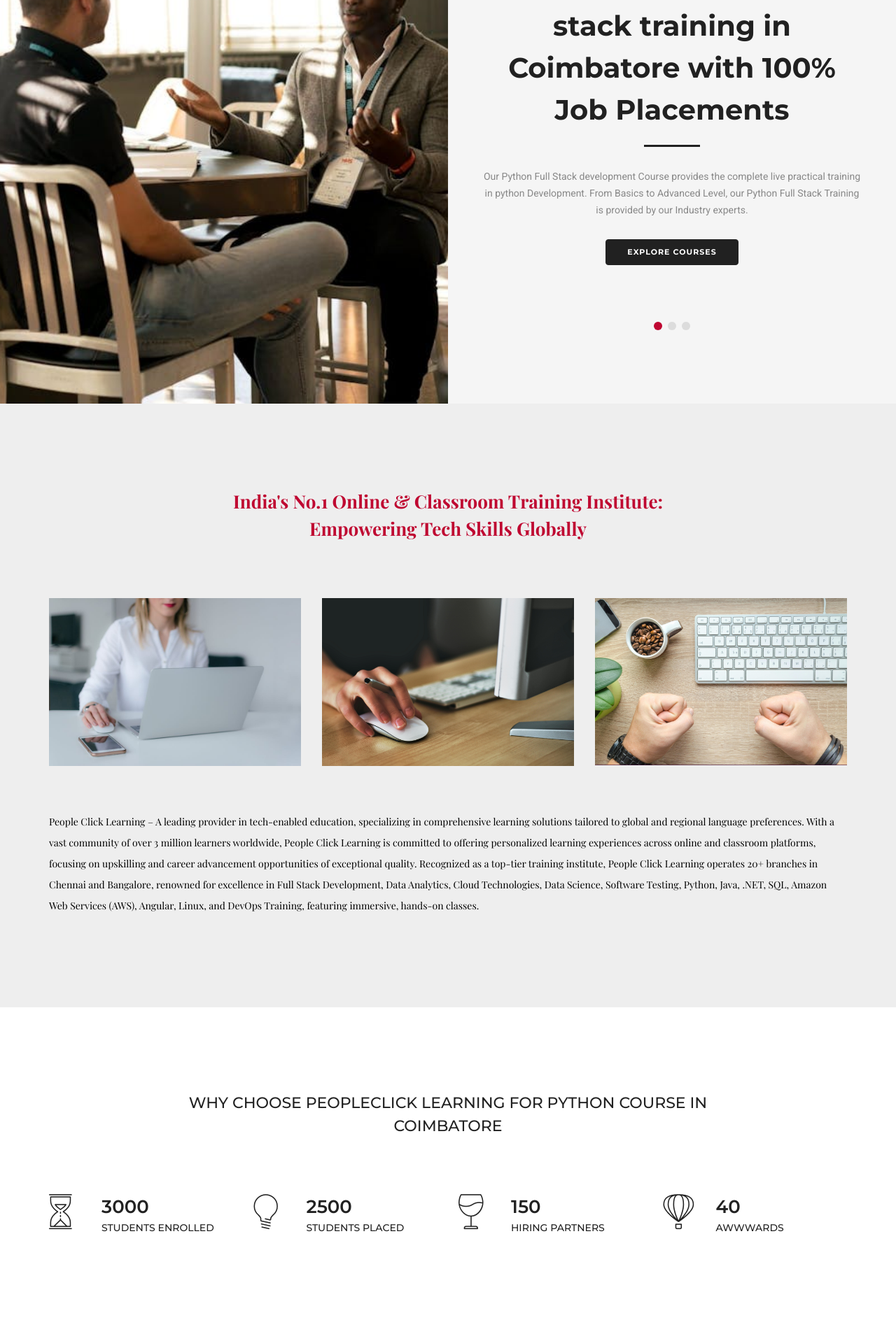
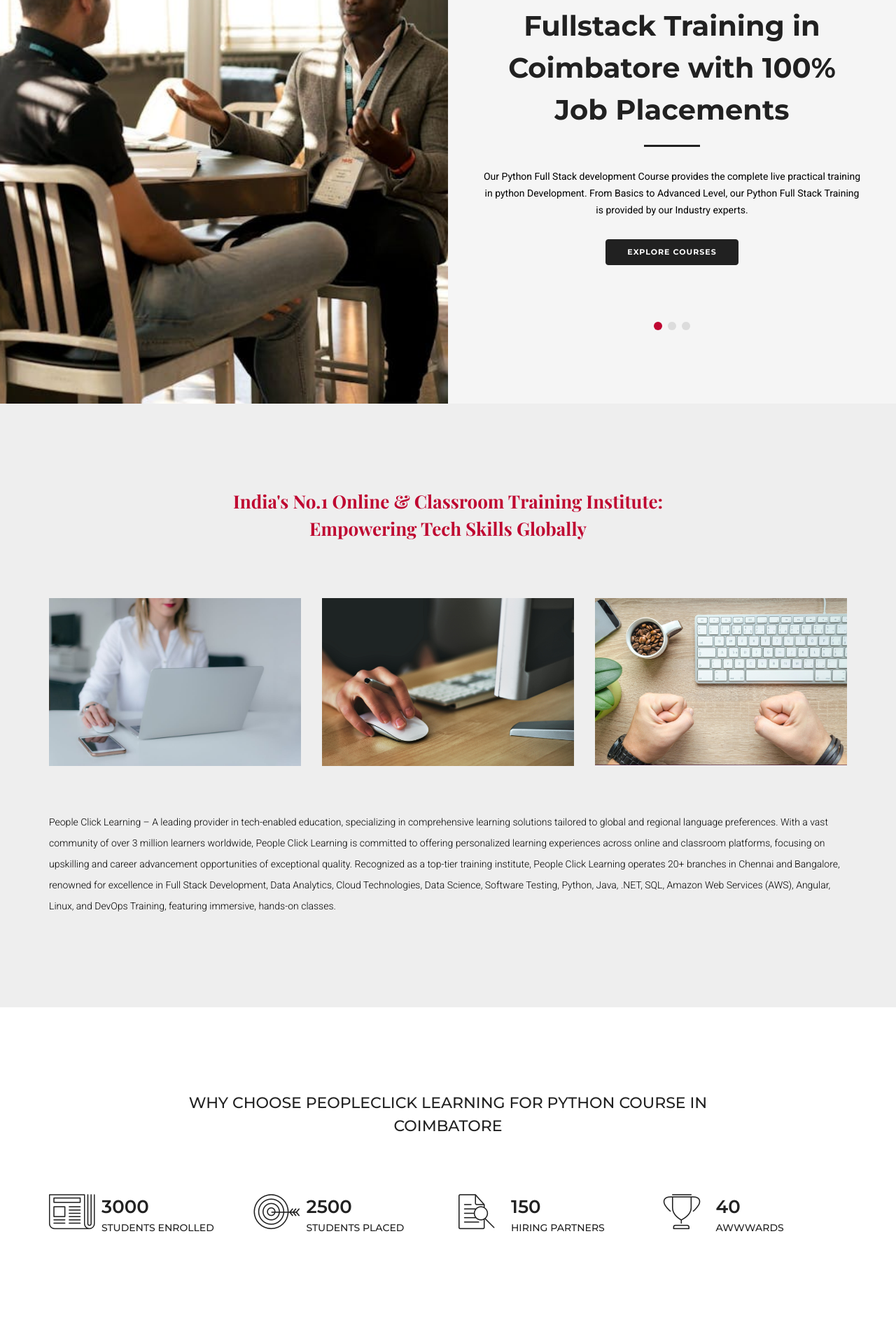
Before and after one commit to AkilThangavel/people, a Django app: page / in a window 1280 px wide. Shown: the part 373-2270 px from the top of the page at 70% size. Run offline with Django 5.2, Linux system fonts and the light colour scheme; some libraries are stand-ins or nearby versions; some web fonts are replaced.

Commit message:
corrections

```diff
--- a/peoplehome/templates/home.html
+++ b/peoplehome/templates/home.html
@@ -123,12 +123,11 @@
                 <div class="service-item">
                   <h5 class="default-color text-uppercase mt-0 font-600">Learn Full stack development. Get Skilled in
                     10+ Tools</h5>
-                  <h2 class="mt-10 font-700">People click learning provides the best Full stack training in Coimbatore
-                    with 100% Job Placements</h2>
+                  <h2 class="mt-10 font-700">Peopleclick Learning Provides the Best Fullstack Training in Coimbatore with 100% Job Placements</h2>
                   <hr class="dark-bg center_line bold-line">
                   <div class="row mt-30">
                     <div class="col-md-12">
-                      <p>Our Python Full Stack development Course provides the complete live practical training in
+                      <p style="color: black;">Our Python Full Stack development Course provides the complete live practical training in
                         python Development. From Basics to Advanced Level, our Python Full Stack Training is provided by
                         our Industry experts.</p>
                       <p class="mt-30">
@@ -141,13 +140,13 @@
                   </div>
                 </div>
                 <div class="service-item">
-                  <h5 class="default-color text-uppercase font-600">Ready to jump start your career in IT ?</h5>
+                  <h5 class="default-color text-uppercase font-600">Ready to jump start your career in IT</h5>
                   <h2 class="mt-10 font-700">Join the Course now. Get your resume modified from experts. Our students
                     are being hired at the leading companies</h2>
                   <hr class="dark-bg center_line bold-line">
                   <div class="row mt-30">
                     <div class="col-md-12">
-                      <p>With our career services, we'll make sure you land your ideal position and introduce you to
+                      <p style="color: black;">With our career services, we'll make sure you land your ideal position and introduce you to
                         rewarding opportunities in Python Fullstack Career Program</p>
                       <p class="mt-30">
                       <div class="tr-modal-popup">
@@ -167,7 +166,7 @@
                   <hr class="dark-bg center_line bold-line">
                   <div class="row mt-30">
                     <div class="col-md-12">
-                      <p>Kickstart your career at Peopleclick Learning with our comprehensive Python Fullstack course,
+                      <p style="color: black;">Kickstart your career at Peopleclick Learning with our comprehensive Python Fullstack course,
                         designed and delivered by seasoned professionals with real-world industry experience. Our expert
                         mentors will guide you step-by-step, from mastering Python fundamentals to advanced web
                         development techniques using popular frameworks like Django,Flask.</p>
@@ -244,7 +243,7 @@
             </figure>
           </div>
         </div>
-        <p class="mt-30 font-300 font-14px line-height-30 play-font" style="color: black;">People Click Learning – A
+        <p class="mt-30 font-300 font-14px line-height-30" style="color: black;">People Click Learning – A
           leading provider in tech-enabled education, specializing in
           comprehensive learning
           solutions tailored to global and regional language preferences. With a vast community of over 3 million
@@ -274,28 +273,28 @@
         <div class="row mt-50">
           <div class="col-md-3 col-sm-6 xs-mb-20 sm-mb-20">
             <div class="wow fadeInRight counter-type-2 relative" data-wow-delay="0.1s">
-              <i class="icon-hourglass dark-color font-50px"></i>
+              <i class=" icon-newspaper dark-color font-50px"></i>
               <h3 class="display-block mt-0 mb-0"><span class="counter font-600 dark-color">3000</span></h3>
               <h6 class="text-uppercase mt-0">Students Enrolled </h6>
             </div>
           </div>
           <div class="col-md-3 col-sm-6 xs-mb-20 sm-mb-20">
             <div class="wow fadeInRight counter-type-2 relative" data-wow-delay="0.2s">
-              <i class="icon-lightbulb dark-color font-50px"></i>
+              <i class=" icon-target dark-color font-50px"></i>
               <h3 class="display-block mt-0 mb-0"><span class="counter font-600 dark-color">2500</span></h3>
               <h6 class="text-uppercase mt-0">Students Placed</h6>
             </div>
           </div>
           <div class="col-md-3 col-sm-6 xs-mb-20 sm-mb-20">
             <div class="wow fadeInRight counter-type-2 relative" data-wow-delay="0.3s">
-              <i class="icon-wine dark-color font-50px"></i>
+              <i class="icon-search dark-color font-50px"></i>
               <h3 class="display-block mt-0 mb-0"><span class="counter font-600 dark-color">150</span></h3>
               <h6 class="text-uppercase mt-0">Hiring partners</h6>
             </div>
           </div>
           <div class="col-md-3 col-sm-6 xs-mb-20 sm-mb-20">
             <div class="wow fadeInRight counter-type-2 relative" data-wow-delay="0.4s">
-              <i class="icon-hotairballoon dark-color font-50px"></i>
+              <i class=" icon-trophy dark-color font-50px"></i>
               <h3 class="display-block mt-0 mb-0"><span class="counter font-600 dark-color">40</span></h3>
               <h6 class="text-uppercase mt-0">Awwwards</h6>
             </div>
```
